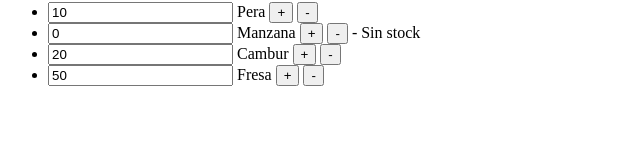
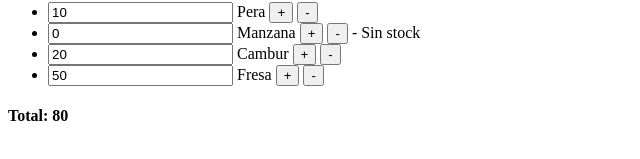
Before and after one commit to johancastillo/vue-ecommerce, a plain HTML site: page index.html in a window 1280 px wide. Shown: the part 115-274 px from the top of the page, 0-640 px from the left. Drawn offline with Linux system fonts and the light colour scheme.

Commit message:
Computed

```diff
--- a/index.html
+++ b/index.html
@@ -26,6 +26,8 @@
         </li>
       </ul>
 
+      <h4>Total: {{ sumarFrutas }}</h4>
+
     </div>
 
     <!-- Development -->
--- a/js/main.js
+++ b/js/main.js
@@ -8,7 +8,8 @@ const app = new Vue({
       {nombre: 'Cambur', cantidad: 20},
       {nombre: 'Fresa', cantidad: 50},
     ],
-    nuevaFruta: ''
+    nuevaFruta: '',
+    total: 0,
   },
   methods: {
     agregarFruta () {
@@ -17,5 +18,14 @@ const app = new Vue({
       });
       this.nuevaFruta = "";
     }
+  },
+  computed: {
+    sumarFrutas(){
+      this.total = 0;
+      for(fruta of this.frutas){
+        this.total = this.total + fruta.cantidad;
+      }
+      return this.total;
+    }
   }
 })
```
